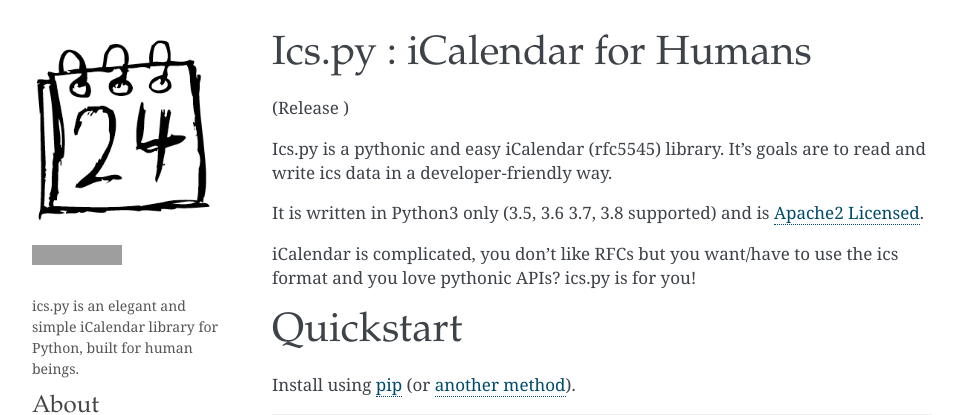
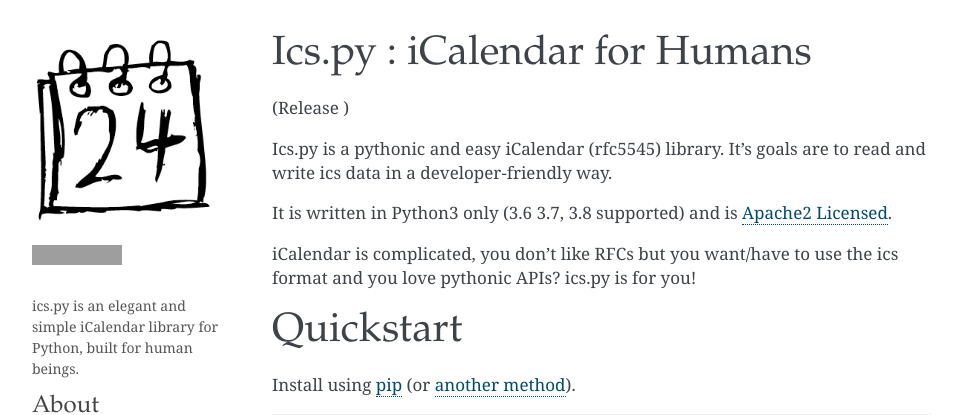
Before and after one commit to ics-py/ics-py, a Sphinx documentation site: the page built from doc/index.rst, in a window 1280 px wide, cut to the strip 0-415 px from the top of the page. Shown: the whole strip, without its empty margins (148-1111 px from the left). Built offline with Sphinx 7.4.7, drawn with Linux system fonts in a browser that asks for light colours; the version number could not be read and is left out; grey boxes are pictures that could not be loaded.

Commit message:
Drop support for Python 3.5

```diff
--- a/CHANGELOG.rst
+++ b/CHANGELOG.rst
@@ -8,6 +8,8 @@
 **************
 
  - Add mypy
+ - Drop support for Python 3.5. Python 3.7 is now distributed in both Ubuntu LTS and Debian stable,
+   the PSF is providing only security fixes. It's time to move on !
 
 
 **************
--- a/README.rst
+++ b/README.rst
@@ -24,7 +24,7 @@
 iCalendar (file extension `.ics`) is used by Sunbird, Google Calendar, Apple Calendar, Android…
 
 
-Ics.py is available for Python>=3.5 and is Apache2 Licensed.
+Ics.py is available for Python>=3.6 and is Apache2 Licensed.
 
 
 
--- a/doc/index.rst
+++ b/doc/index.rst
@@ -10,7 +10,7 @@
 
 Ics.py is a pythonic and easy iCalendar (rfc5545) library. It's goals are to read and write ics data in a developer-friendly way.
 
-It is written in Python3 only (3.5, 3.6 3.7, 3.8 supported) and is  :ref:`Apache2 Licensed <apache2>`.
+It is written in Python3 only (3.6 3.7, 3.8 supported) and is  :ref:`Apache2 Licensed <apache2>`.
 
 iCalendar is complicated, you don't like RFCs but you want/have to use the ics format and you love pythonic APIs? ics.py is for you!
 
--- a/setup.py
+++ b/setup.py
@@ -53,7 +53,6 @@
         'License :: OSI Approved :: Apache Software License',
         'Programming Language :: Python',
         'Programming Language :: Python :: 3',
-        'Programming Language :: Python :: 3.5',
         'Programming Language :: Python :: 3.6',
         'Programming Language :: Python :: 3.7',
         'Programming Language :: Python :: 3.8',
```
Also changed, not shown: .travis.yml.
